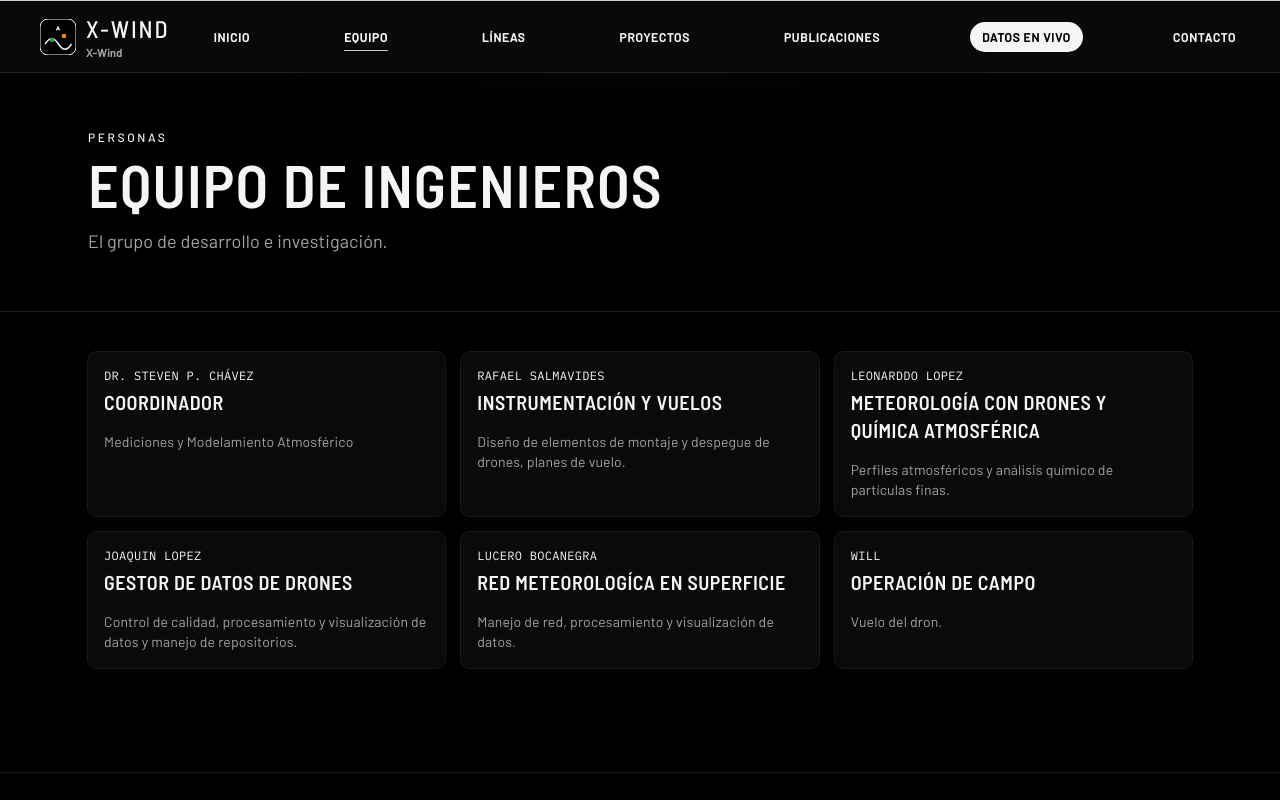
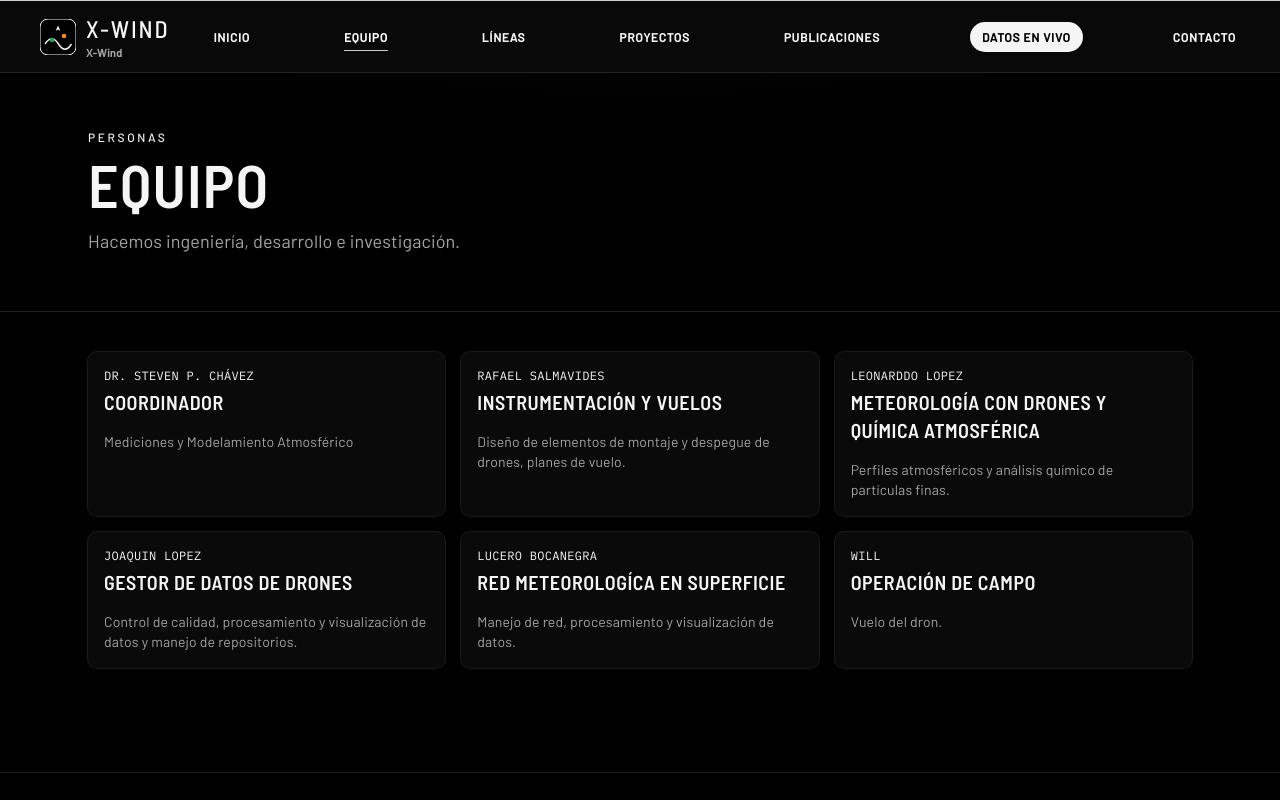
Before and after one commit to p494skgnzw-design/prototipo-calidad-aire-lima, a Next.js app: page /equipo in a window 1280 px wide. Shown: the top 800 px of the page. Built offline with nearby package versions, Linux system fonts and the light colour scheme.

Commit message:
Update page.tsx

```diff
--- a/app/equipo/page.tsx
+++ b/app/equipo/page.tsx
@@ -14,8 +14,8 @@ export default function EquipoPage() {
     <>
       <PageHeader
         eyebrow="Personas"
-        title="Equipo de Ingenieros"
-        lede="El grupo de desarrollo e investigación."
+        title="Equipo"
+        lede="Hacemos ingeniería, desarrollo e investigación."
       />
       <div className="mx-auto grid max-w-6xl gap-4 px-4 py-10 sm:grid-cols-2 sm:px-6 lg:grid-cols-3">
         {team.map((person) => (
```
